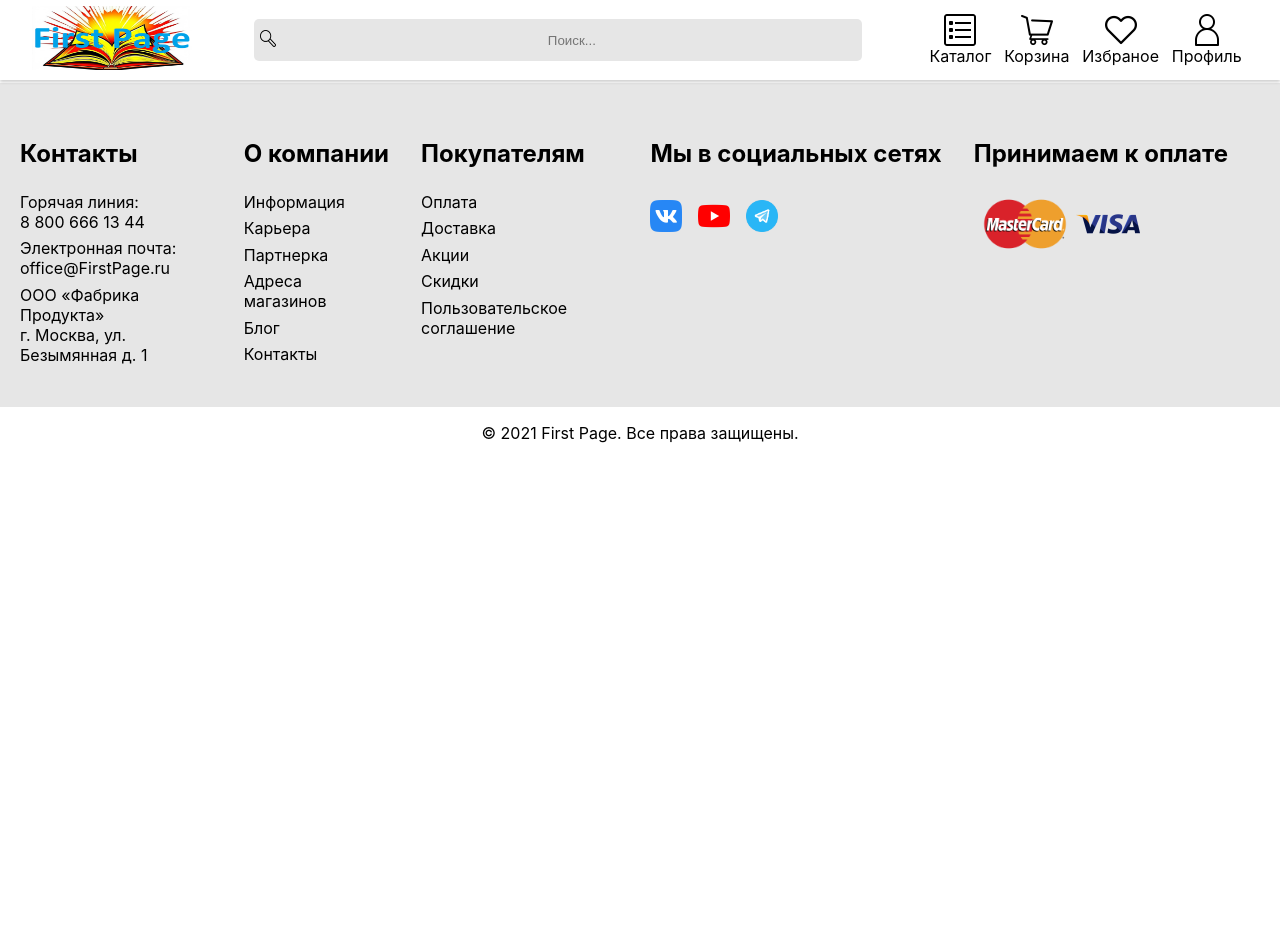
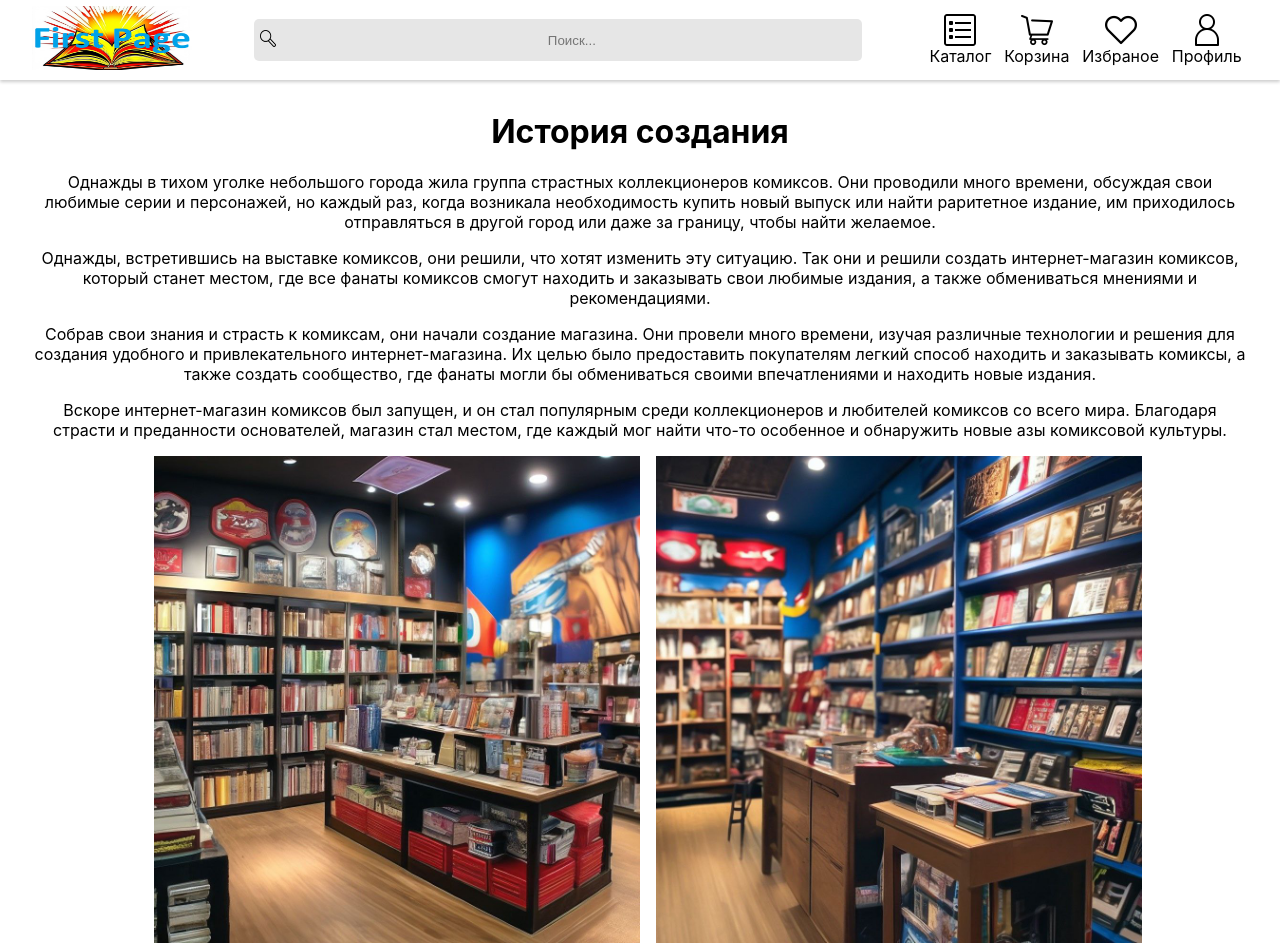
Before and after one commit to DNibras/comic-shop, a React (Vite) app: page /information in a window 1280 px wide. Shown: the top 952 px of the page. Before the commit the page ends 800 px from the top, so only its background shows below. Built offline with nearby package versions, Linux system fonts and the light colour scheme.

Commit message:
add link information for footer

```diff
--- a/src/App.tsx
+++ b/src/App.tsx
@@ -9,6 +9,7 @@ import Catalog from './pages/Catalog'
 import Cart from './pages/Cart'
 import RegisterProfile from './components/RegisterProfile'
 import PasswordRecovery from './pages/PasswordRecovery'
+import Information from './pages/Information'
 // import Wishlist from './pages/Wishlist'
 
 
@@ -25,6 +26,7 @@ function App() {
         <Route path='/cart' element={<Cart />} />
         <Route path='/registration' element={<RegisterProfile />} />
         <Route path='/password-recovery' element={<PasswordRecovery />} />
+        <Route path='/information' element={<Information />} />
         {/* <Route path='/Wishlist' element={<Wishlist />} /> */}
       </Routes>
       <BottomBar />
--- a/src/components/Footer/FooterNavBar/index.tsx
+++ b/src/components/Footer/FooterNavBar/index.tsx
@@ -34,7 +34,7 @@ const FooterNavBar = () => {
       </ul>
       <ul>
         <h2>О компании</h2>
-        <li><Link to={'/about'}>Информация</Link></li>
+        <li><Link to={'/information'}>Информация</Link></li>
         <li><Link to={'/career'}>Карьера</Link></li>
         <li><Link to={'/partners'}>Партнерка</Link></li>
         <li><Link to={'/address'}>Адреса магазинов</Link></li>
--- /dev/null
+++ b/src/pages/Information/index.tsx
@@ -0,0 +1,31 @@
+import "./style.css"
+import shop1 from './images/shop1.jpg';
+import shop2 from './images/shop2.jpg';
+
+const Information = () => {
+  return (
+    <div className="information">
+      <h1>История создания</h1>
+      <div className="information-text">
+        <p>
+          Однажды в тихом уголке небольшого города жила группа страстных коллекционеров комиксов. Они проводили много времени, обсуждая свои любимые серии и персонажей, но каждый раз, когда возникала необходимость купить новый выпуск или найти раритетное издание, им приходилось отправляться в другой город или даже за границу, чтобы найти желаемое.
+        </p>
+        <p>
+          Однажды, встретившись на выставке комиксов, они решили, что хотят изменить эту ситуацию. Так они и решили создать интернет-магазин комиксов, который станет местом, где все фанаты комиксов смогут находить и заказывать свои любимые издания, а также обмениваться мнениями и рекомендациями.
+        </p>
+        <p>
+          Собрав свои знания и страсть к комиксам, они начали создание магазина. Они провели много времени, изучая различные технологии и решения для создания удобного и привлекательного интернет-магазина. Их целью было предоставить покупателям легкий способ находить и заказывать комиксы, а также создать сообщество, где фанаты могли бы обмениваться своими впечатлениями и находить новые издания.
+        </p>
+        <p>
+          Вскоре интернет-магазин комиксов был запущен, и он стал популярным среди коллекционеров и любителей комиксов со всего мира. Благодаря страсти и преданности основателей, магазин стал местом, где каждый мог найти что-то особенное и обнаружить новые азы комиксовой культуры.
+        </p>
+      </div>
+      <div className="information-img">
+        <img className="shop-img" src={shop1} alt="shop" />
+        <img className="shop-img" src={shop2} alt="shop" />
+      </div>
+    </div>
+  )
+}
+
+export default Information
--- /dev/null
+++ b/src/pages/Information/style.css
@@ -0,0 +1,12 @@
+.information {
+  margin: 2em;
+}
+
+.information-img {
+  width: 100%;
+}
+
+.shop-img {
+  width: 40%;
+  margin-left: 1em;
+}
```
Also changed, not shown: src/pages/Information/images/shop1.jpg (added), src/pages/Information/images/shop2.jpg (added).
